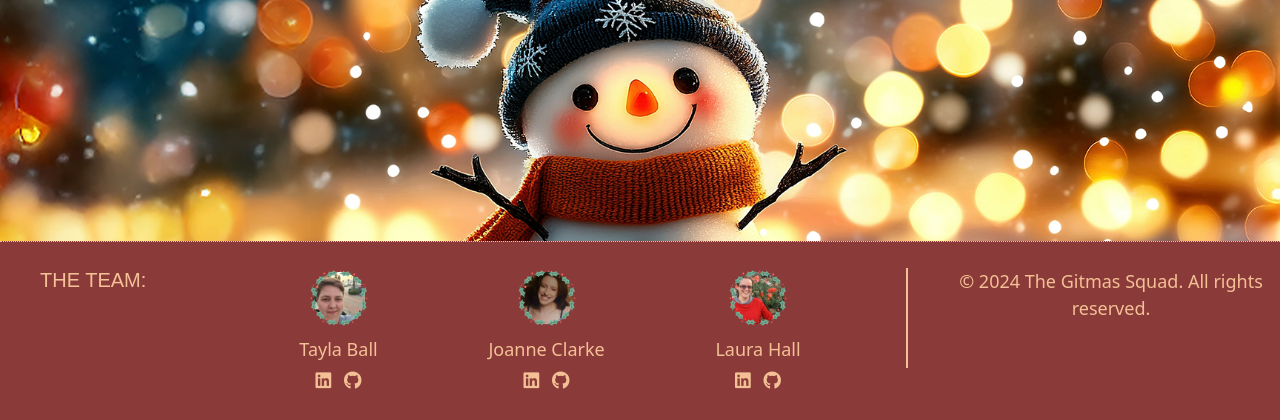
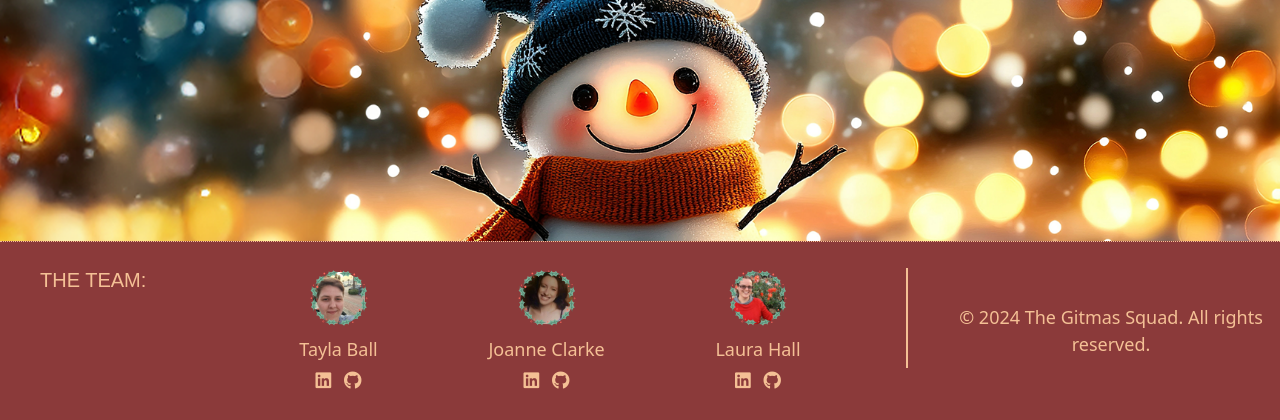
Before and after one commit to TaylaJBall/merrytaskmas, a Django app: page /giftlist/ in a window 1280 px wide. Shown: the part 380-800 px from the top of the page. Run offline with Django 4.2, Linux system fonts and the light colour scheme; the visitor is signed in with stand-in values (Sample User, id 1); data that the repository does not hold is empty; some web fonts are replaced.

Commit message:
Fix: copyright centered on base.html

```diff
--- a/templates/base.html
+++ b/templates/base.html
@@ -161,7 +161,7 @@
                 </div>
 
                 <!-- Copyright Section -->
-                <div class="col-12 col-md-3 text-center align-self-start">
+                <div class="col-12 col-md-3 text-center align-self-center">
                     <p class="mb-0">&copy; 2024 The Gitmas Squad. All rights reserved.</p>
                 </div>
             </div>
```
